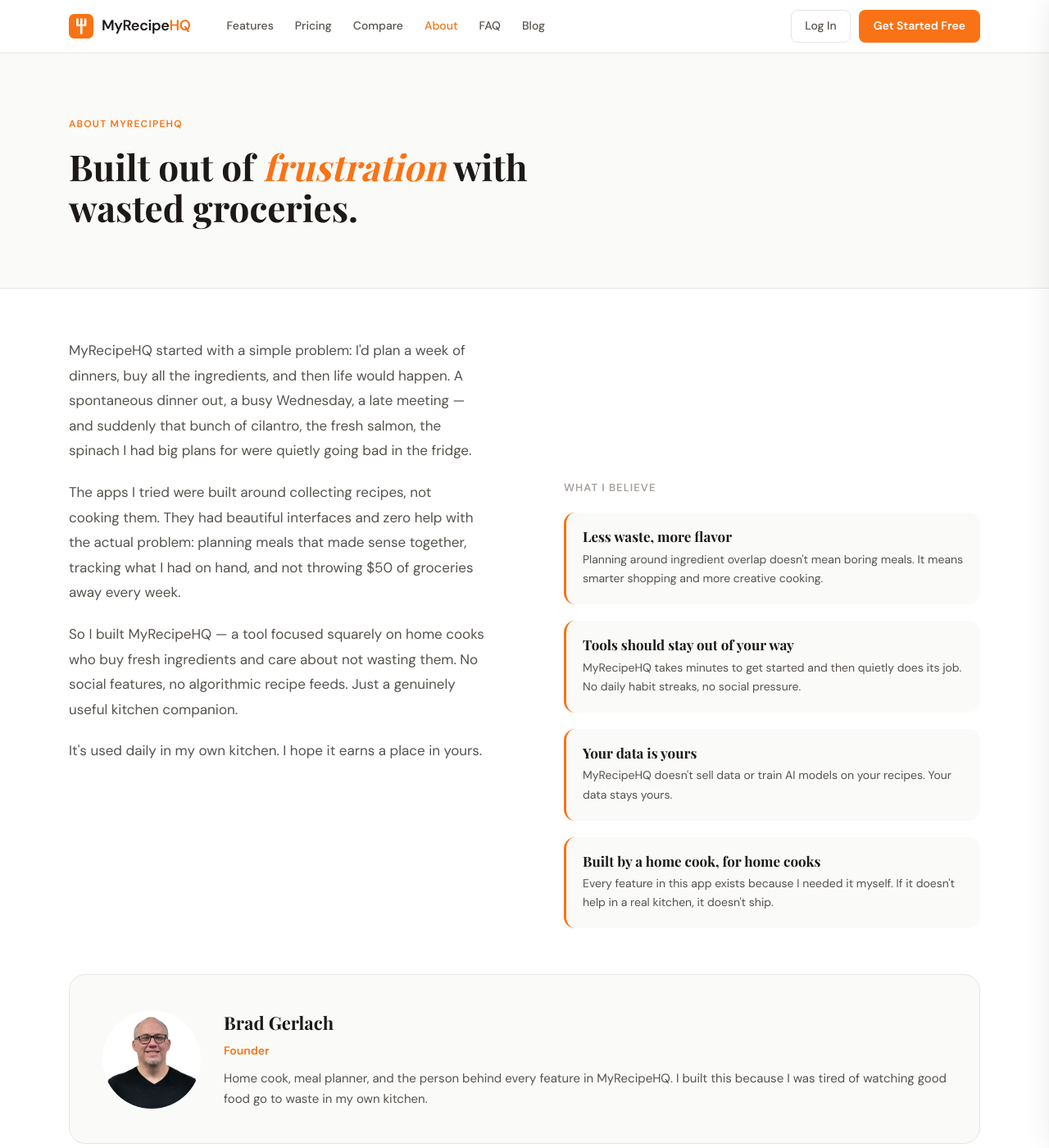
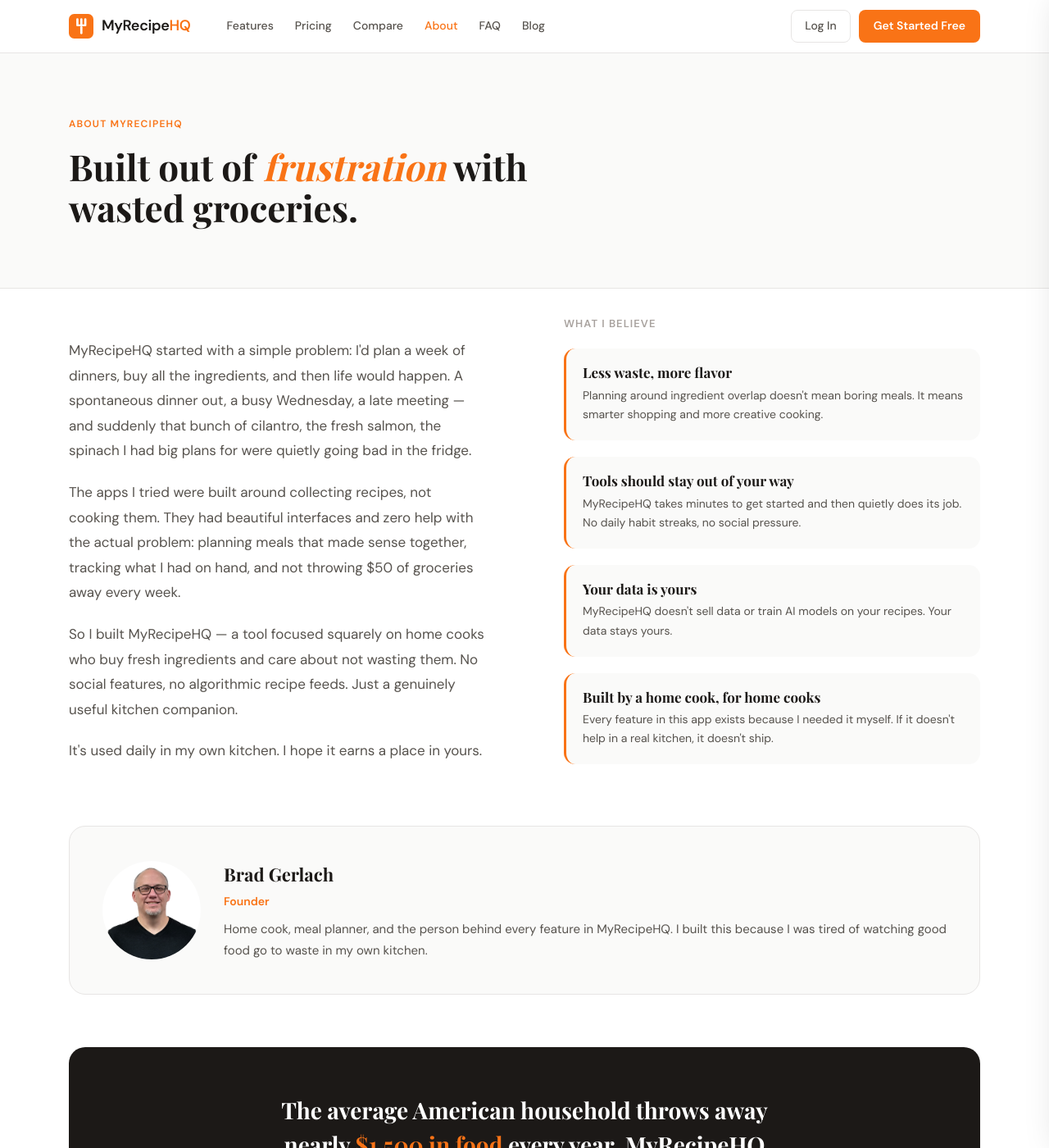
Before and after one commit to bgerlach463/recipehq-site, a Jekyll site: the page built from about/index.html, in a window 1280 px wide and 1400 px high. Shown: the whole window at 82% size. Built offline with Jekyll 4.4.1, drawn with Linux system fonts in a browser that asks for light colours.

Commit message:
Remove sidebar padding — H1 moved to hero bar so offset no longer needed

```diff
--- a/css/style.css
+++ b/css/style.css
@@ -469,7 +469,7 @@
 .about-text h1 em { font-style: italic; color: var(--orange); }
 .about-body { font-size: 17px; color: var(--mid); line-height: 1.8; }
 .about-body p { margin-bottom: 20px; }
-.about-sidebar { padding-top: 200px; }
+.about-sidebar { padding-top: 0; }
 .value-cards { display: flex; flex-direction: column; gap: 20px; margin-top: 8px; }
 .founder-card { display: flex; align-items: center; gap: 28px; margin-top: 56px; padding: 40px; background: var(--warm-bg); border-radius: 20px; border: 1px solid var(--border); }
 .founder-img { width: 120px; height: 120px; border-radius: 50%; object-fit: cover; object-position: center top; flex-shrink: 0; }
```
